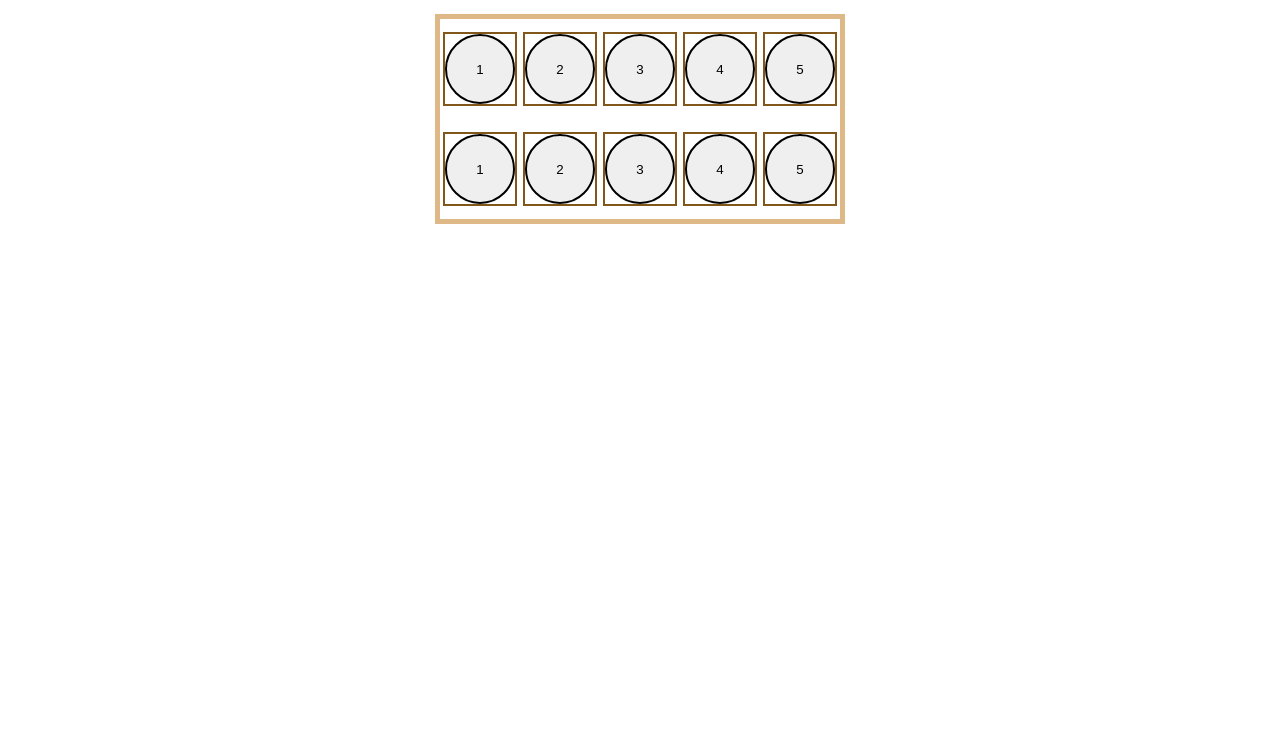
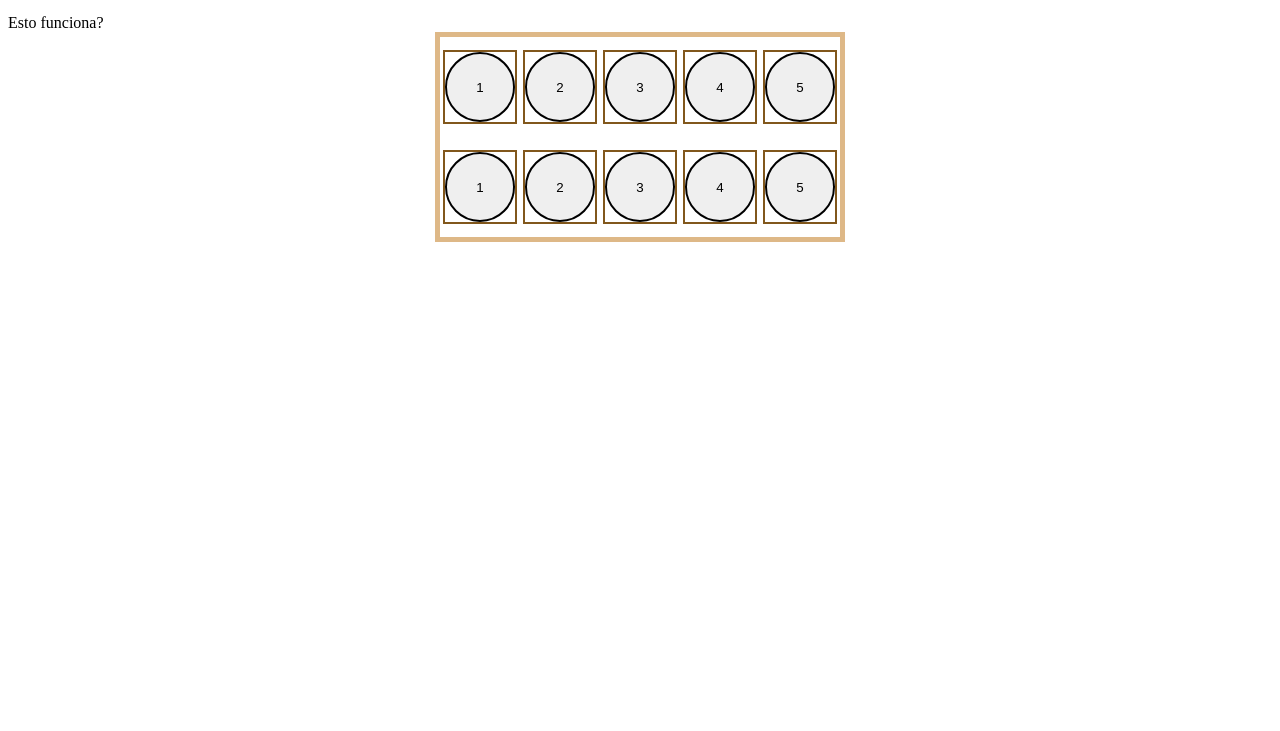
Before and after one commit to LozanoS927/Pruebas, a plain HTML site: page index.html in a window 1280 px wide. Shown: the part 69-800 px from the top of the page. Drawn offline with Linux system fonts and the light colour scheme.

Commit message:
Update index.html

```diff
--- a/index.html
+++ b/index.html
@@ -45,6 +45,7 @@ body{
 </head>
 <body>
     <h1>GALERNA</h1>
+    <div>Esto funciona?</div>
    <div class="container">
             <div>
                 <button>1</button>
```
